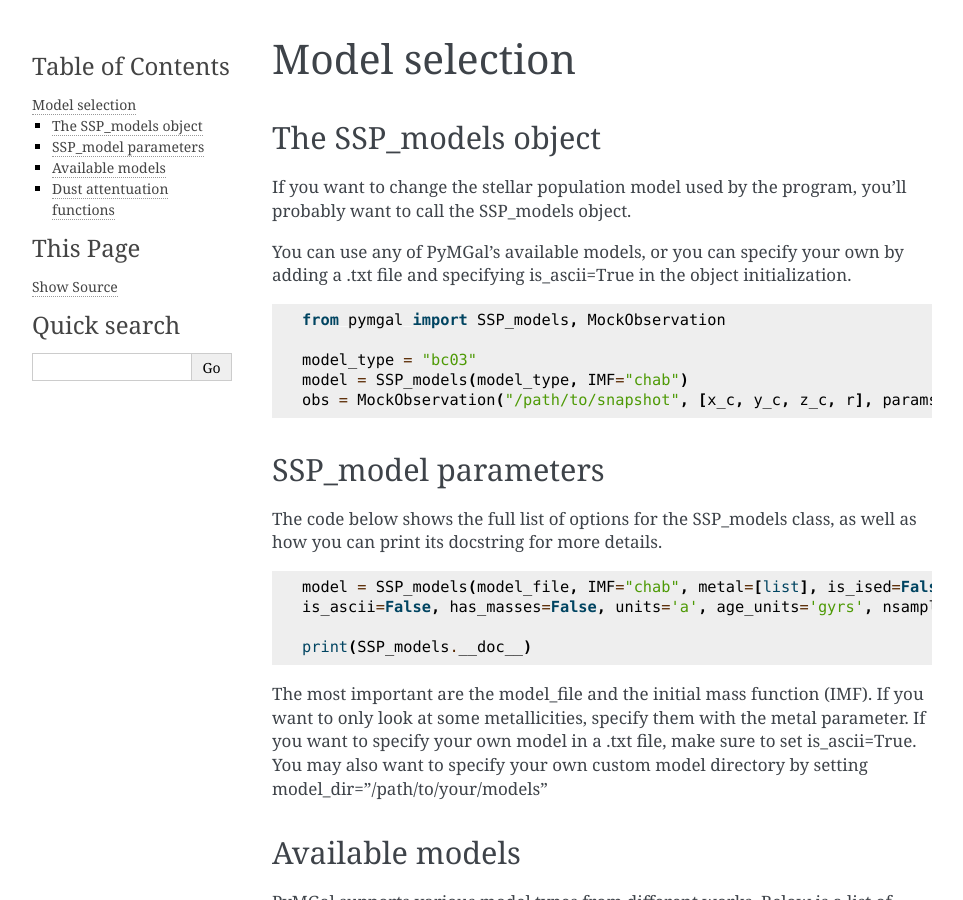
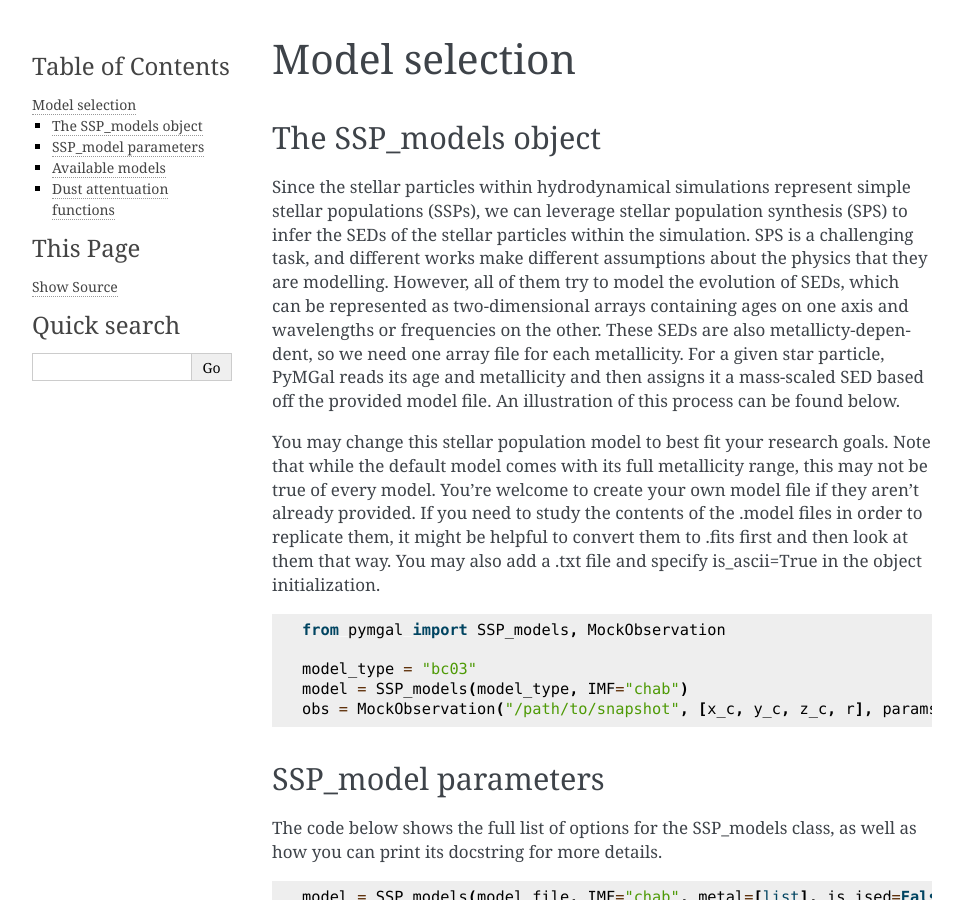
Before and after one commit to pjanul/pymgal, a Sphinx documentation site: the page built from doc/source/models.rst, in a window 1280 px wide and 900 px high. Shown: the whole window, without its empty margins (148-1111 px from the left). Built offline with Sphinx 7.4.7, drawn with Linux system fonts in a browser that asks for light colours.

Commit message:
Update models.rst

```diff
--- a/doc/source/models.rst
+++ b/doc/source/models.rst
@@ -7,9 +7,11 @@ Model selection
 The SSP_models object
 ----------
 
-If you want to change the stellar population model used by the program, you'll probably want to call the SSP_models object.
+Since the stellar particles within hydrodynamical simulations represent simple stellar populations (SSPs), we can leverage stellar population synthesis (SPS) to infer the SEDs of the stellar particles within the simulation. SPS is a challenging task, and different works make different assumptions about the physics that they are modelling. However, all of them try to model the evolution of SEDs, which can be represented as two-dimensional arrays containing ages on one axis and wavelengths or frequencies on the other. These SEDs are also metallicty-dependent, so we need one array file for each metallicity. For a given star particle, PyMGal reads its age and metallicity and then assigns it a mass-scaled SED based off the provided model file. An illustration of this process can be found below.
 
-You can use any of PyMGal's available models, or you can specify your own by adding a .txt file and specifying is_ascii=True in the object initialization.
+
+
+You may change this stellar population model to best fit your research goals. Note that while the default model comes with its full metallicity range, this may not be true of every model. You're welcome to create your own model file if they aren't already provided. If you need to study the contents of the .model files in order to replicate them, it might be helpful to convert them to .fits first and then look at them that way. You may also add a .txt file and specify is_ascii=True in the object initialization.
 
 .. code-block:: python
 
```
